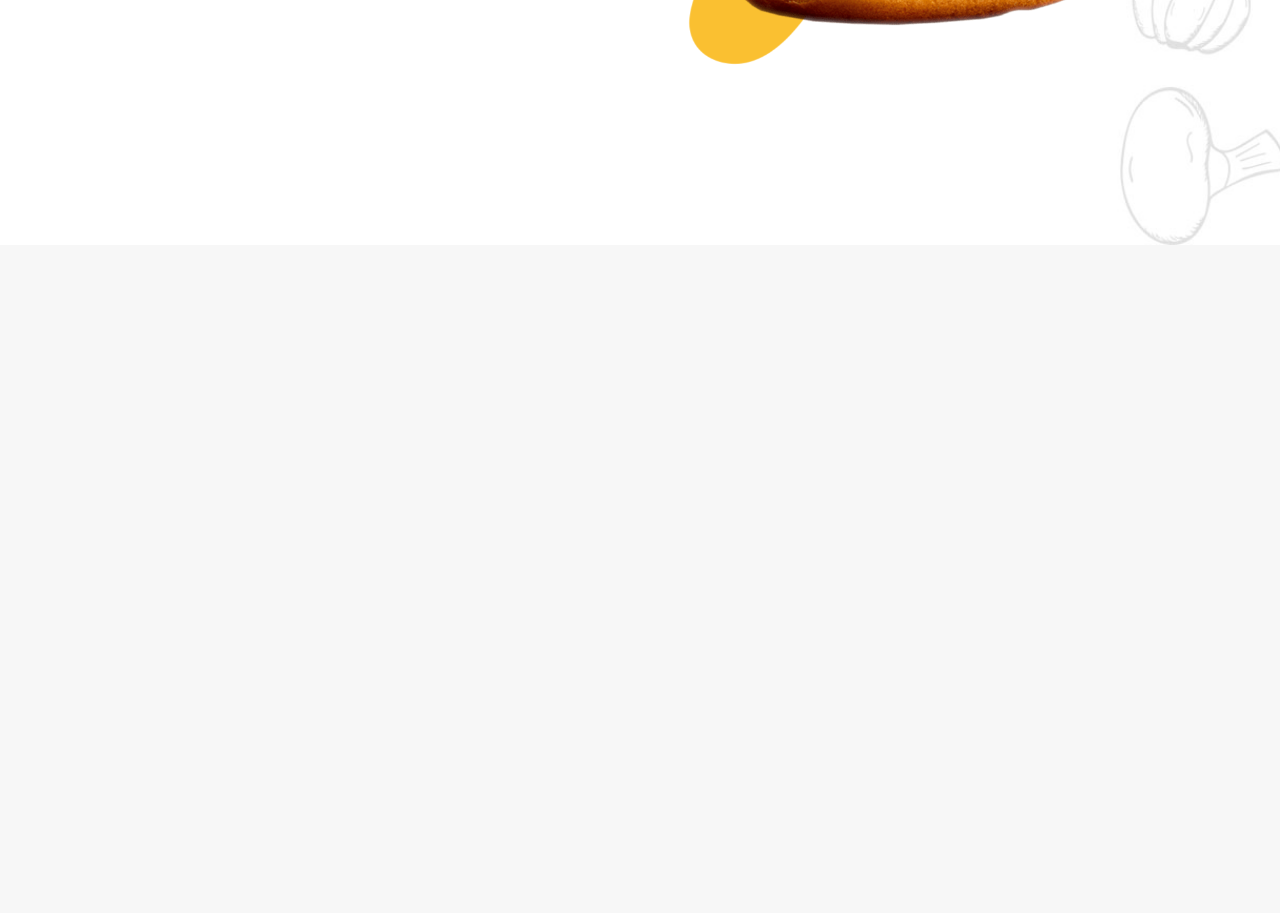
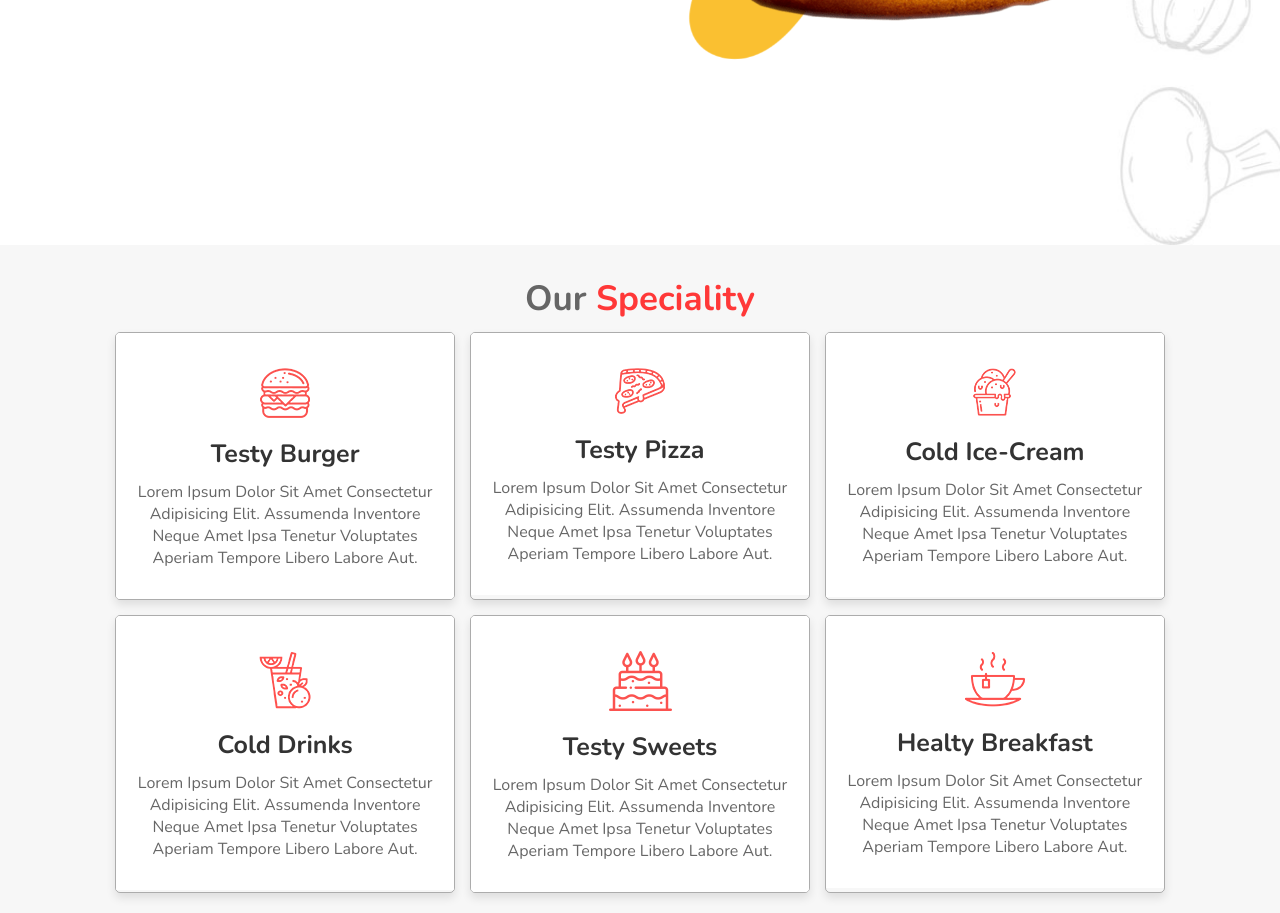
Before and after one commit to wesamustafa/food-template, a plain HTML site: page index.html in a window 1280 px wide. Shown: the part 555-1468 px from the top of the page. Before the commit the page ends 800 px from the top, so only its background shows below. Drawn offline with nearby package versions, Linux system fonts and the light colour scheme.

Commit message:
added section speciality

```diff
--- a/css/style.css
+++ b/css/style.css
@@ -28,6 +28,15 @@ body{
 }
 section{
     padding: 2rem 9%;
+}
+.heading{
+    text-align: center;
+    font-size: 3.5rem;
+    padding: 1rem;
+    color: #666;
+}
+.heading span{
+    color: var(--red);
 }
 .btn{
     display: inline-block;
@@ -138,6 +147,51 @@ header .navbar a:hover{
     color: #666;
     padding: 1rem 0;
 }
+.speciality .box-container{
+    display: flex;
+    flex-wrap: wrap;
+    gap: 1.5rem;
+}
+.speciality .box-container .box{
+    flex: 1 1 30rem;
+    position: relative;
+    overflow: hidden;
+    box-shadow: 0 .5rem 1rem rgba(0, 0, 0, .1);
+    border: .1rem solid rgba(0, 0, 0, .3);
+    cursor: pointer;
+    border-radius: .5rem;
+}
+.speciality .box-container .box .image{
+    height: 100%;
+    width: 100%;
+    object-fit: cover;
+    position: absolute;
+    top: -100%;
+    left: 0;
+}
+.speciality .box-container .box .content{
+    text-align: center;
+    background: #fff;
+    padding: 2rem;
+}
+.speciality .box-container .box .content img{
+    margin: 1.5rem 0;
+}
+.speciality .box-container .box .content h3{
+    font-size: 2.5rem;
+    color: #333;
+}
+.speciality .box-container .box .content p{
+    font-size: 1.6rem;
+    color: #666;
+    padding: 1rem 0;
+}
+.speciality .box-container .box:hover .image{
+    top:0;
+}
+.speciality .box-container .box:hover .content{
+    transform: translateY(100%);
+}
 
 /* media queries */
 @media(max-width:991px){
--- a/index.html
+++ b/index.html
@@ -35,9 +35,63 @@
         <div class="image">
             <img src="images/home-img.png" alt="">
         </div>
-
     </section>
     <!-- home section end -->
+    <!-- speciality section start -->
+    <section class="speciality" id="speciality">
+        <h1 class="heading"> our <span>speciality</span></h1>
+        <div class="box-container">
+            <div class="box">
+                <img class="image" src="images/s-img-1.jpg" alt="">
+                <div class="content">
+                    <img src="images/s-1.png" alt="">
+                    <h3>testy burger</h3>
+                    <p>Lorem ipsum dolor sit amet consectetur adipisicing elit. Assumenda inventore neque amet ipsa tenetur voluptates aperiam tempore libero labore aut.</p>
+                </div>
+            </div>
+            <div class="box">
+                <img class="image" src="images/s-img-2.jpg" alt="">
+                <div class="content">
+                    <img src="images/s-2.png" alt="">
+                    <h3>testy pizza</h3>
+                    <p>Lorem ipsum dolor sit amet consectetur adipisicing elit. Assumenda inventore neque amet ipsa tenetur voluptates aperiam tempore libero labore aut.</p>
+                </div>
+            </div>
+            <div class="box">
+                <img class="image" src="images/s-img-3.jpg" alt="">
+                <div class="content">
+                    <img src="images/s-3.png" alt="">
+                    <h3>cold ice-cream</h3>
+                    <p>Lorem ipsum dolor sit amet consectetur adipisicing elit. Assumenda inventore neque amet ipsa tenetur voluptates aperiam tempore libero labore aut.</p>
+                </div>
+            </div>
+            <div class="box">
+                <img class="image" src="images/s-img-4.jpg" alt="">
+                <div class="content">
+                    <img src="images/s-4.png" alt="">
+                    <h3>cold drinks</h3>
+                    <p>Lorem ipsum dolor sit amet consectetur adipisicing elit. Assumenda inventore neque amet ipsa tenetur voluptates aperiam tempore libero labore aut.</p>
+                </div>
+            </div>
+            <div class="box">
+                <img class="image" src="images/s-img-5.jpg" alt="">
+                <div class="content">
+                    <img src="images/s-5.png" alt="">
+                    <h3>testy sweets</h3>
+                    <p>Lorem ipsum dolor sit amet consectetur adipisicing elit. Assumenda inventore neque amet ipsa tenetur voluptates aperiam tempore libero labore aut.</p>
+                </div>
+            </div>
+            <div class="box">
+                <img class="image" src="images/s-img-6.jpg" alt="">
+                <div class="content">
+                    <img src="images/s-6.png" alt="">
+                    <h3>healty breakfast</h3>
+                    <p>Lorem ipsum dolor sit amet consectetur adipisicing elit. Assumenda inventore neque amet ipsa tenetur voluptates aperiam tempore libero labore aut.</p>
+                </div>
+            </div>
+        </div>
+    </section>
+    <!-- speciality section end -->
     <!-- Custom js file link -->
     <script src="js/main.js"></script>
 
```
